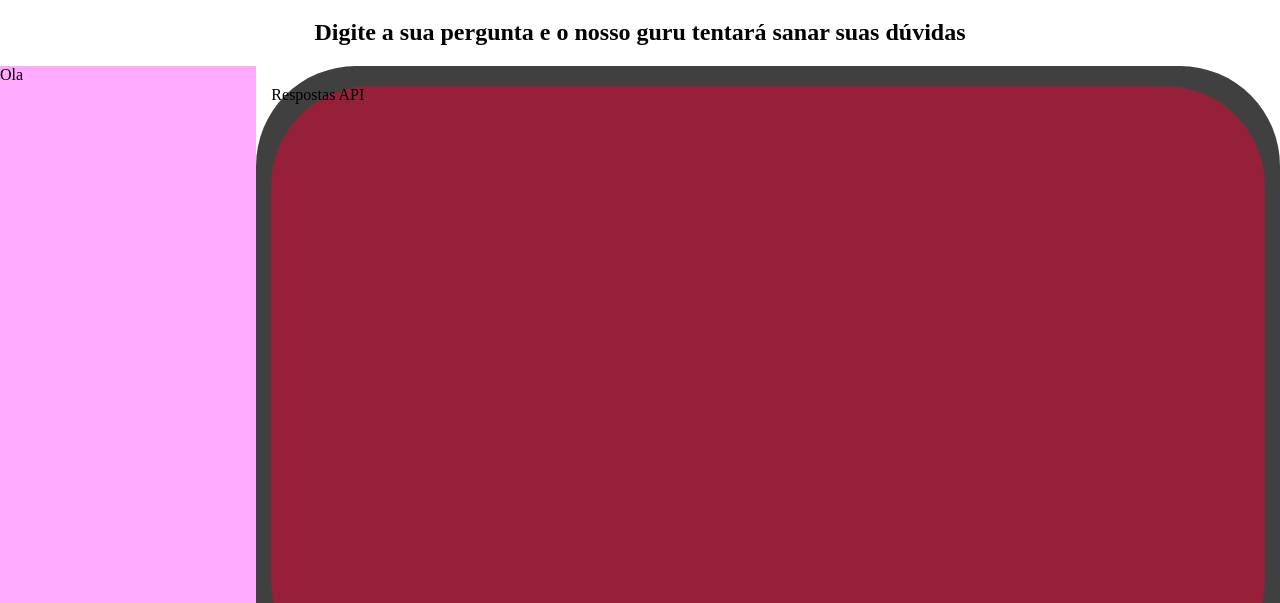
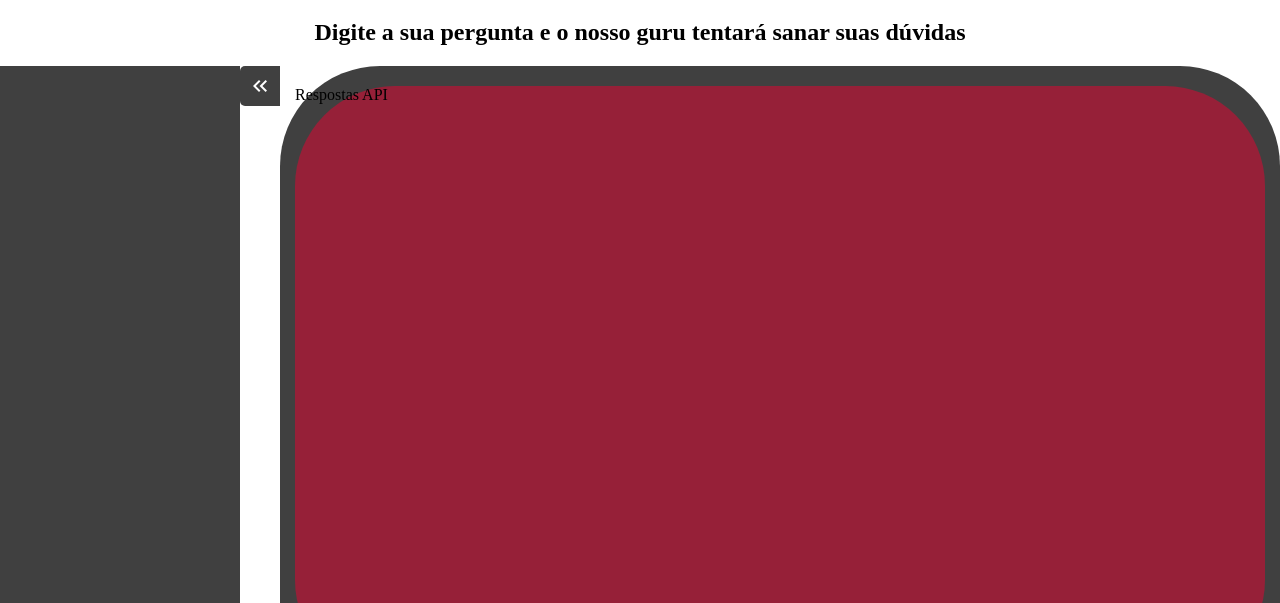
Before and after one commit to Gustavi1729/TP_ProgWeb, a website: page public/index.html in a window 1280 px wide. Shown: the part 191-794 px from the top of the page. Drawn offline with Linux system fonts and the light colour scheme.

Commit message:
SidePanel Popup

```diff
--- /dev/null
+++ b/public/Popup.css
@@ -0,0 +1,57 @@
+.wrapper {
+    display: flex;
+    height: 100%;
+  }
+
+  .main {
+    flex-grow: 1;
+    padding: 20px;
+    overflow-y: auto;
+  }
+
+  .side-panel-toggle {
+    width: 40px;
+    height: 40px;
+    flex-shrink: 0;
+    display: grid;
+    place-items: center;
+
+    color: #ffffff;
+    background: #404040;
+    border: none;
+    border-radius: 5px 0 0 5px;
+    outline: none;
+    cursor: pointer;
+  }
+
+  .side-panel-toggle:hover {
+    background: #962038;
+  }
+
+  .sp-icon-close {
+    display: none !important;
+  }
+
+  .side-panel {
+    display: none;
+    width: 200px;
+    flex-shrink: 0;
+    padding: 20px;
+    color: #ffffff;
+    background: #404040;
+  }
+
+
+  .side-panel-open .side-panel {
+    display: initial;
+
+
+  }
+
+  .side-panel-open .sp-icon-open {
+    display: none !important;
+  }
+
+  .side-panel-open .sp-icon-close {
+    display: initial !important;
+  }
--- a/public/index.html
+++ b/public/index.html
@@ -5,6 +5,8 @@
     <meta name="viewport" content="width=device-width, initial-scale=1.0">
     <title>Document</title>
 <link rel="stylesheet" href="style.css">
+<link rel="stylesheet" href="Popup.css">
+<link href="https://fonts.googleapis.com/icon?family=Material+Icons" rel="stylesheet">
 <script defer src="script.js"></script>
 </head>
 <body>
@@ -20,7 +22,19 @@
 
 
         <div id="OperationArea">
-           <div id="PopUpMenu"> Ola</div>
+           <div id="PopUpMenu">
+            <div class="wrapper side-panel-open">
+
+                <div class="side-panel">
+
+                </div>
+                <button class="side-panel-toggle" type="button">
+                    <span class="material-icons sp-icon-close">keyboard_double_arrow_left</span>
+                    <span class="material-icons sp-icon-open">keyboard_double_arrow_right</span>
+                  </button>
+              </div>
+
+           </div>
 
 
            <div id="ChatBox">
--- a/public/script.js
+++ b/public/script.js
@@ -1 +1,5 @@
 console.log("Oi tudo bom?")
+
+document.querySelector(".side-panel-toggle").addEventListener("click", () => {
+    document.querySelector(".wrapper").classList.toggle("side-panel-open");
+  });
--- a/public/style.css
+++ b/public/style.css
@@ -29,11 +29,6 @@ body{
     flex-direction: row;
     flex-grow: 1;
 
-}
-#PopUpMenu{
-    height: 98%;
-    width: 20%;
-    background-color: #FFAAFF;
 }
 
 #ChatBox{
```
